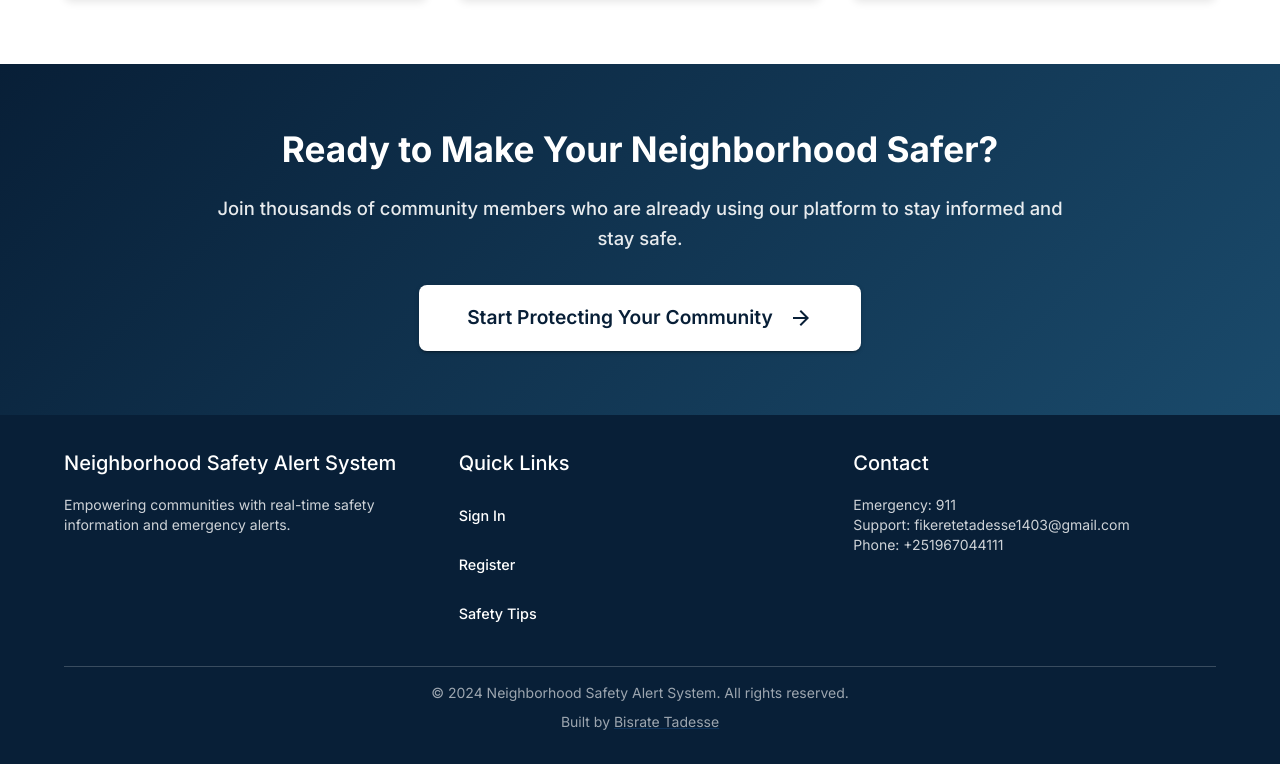
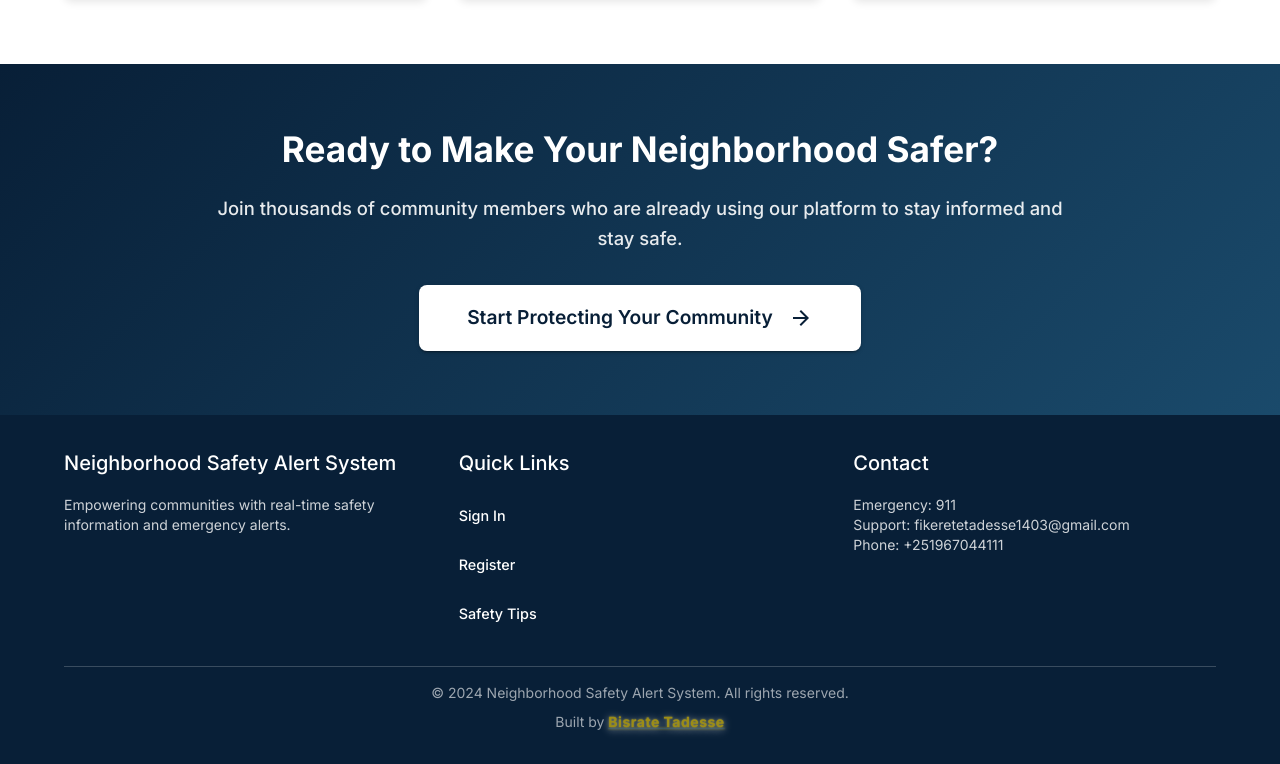
Before and after one commit to bisoul1984/neighborhood-safety-alert-system, a React (Create React App) app in the folder client/: page / in a window 1280 px wide. Shown: the part 1555-2319 px from the top of the page. Built offline with nearby package versions, Linux system fonts and the light colour scheme.

Commit message:
Make 'Bisrate Tadesse' in footer bright yellow and bold for visibility

```diff
--- a/client/src/pages/HomePage.js
+++ b/client/src/pages/HomePage.js
@@ -489,9 +489,14 @@ const HomePage = () => {
                 target="_blank"
                 rel="noopener noreferrer"
                 sx={{
-                  color: 'white',
+                  color: '#ffd600',
+                  fontWeight: 700,
+                  textShadow: '0 1px 8px #fff, 0 0px 2px #ffd600',
+                  letterSpacing: 0.5,
+                  transition: 'color 0.2s',
                   '&:hover': {
-                    opacity: 0.8
+                    color: '#fffde7',
+                    opacity: 1
                   }
                 }}
               >
```
